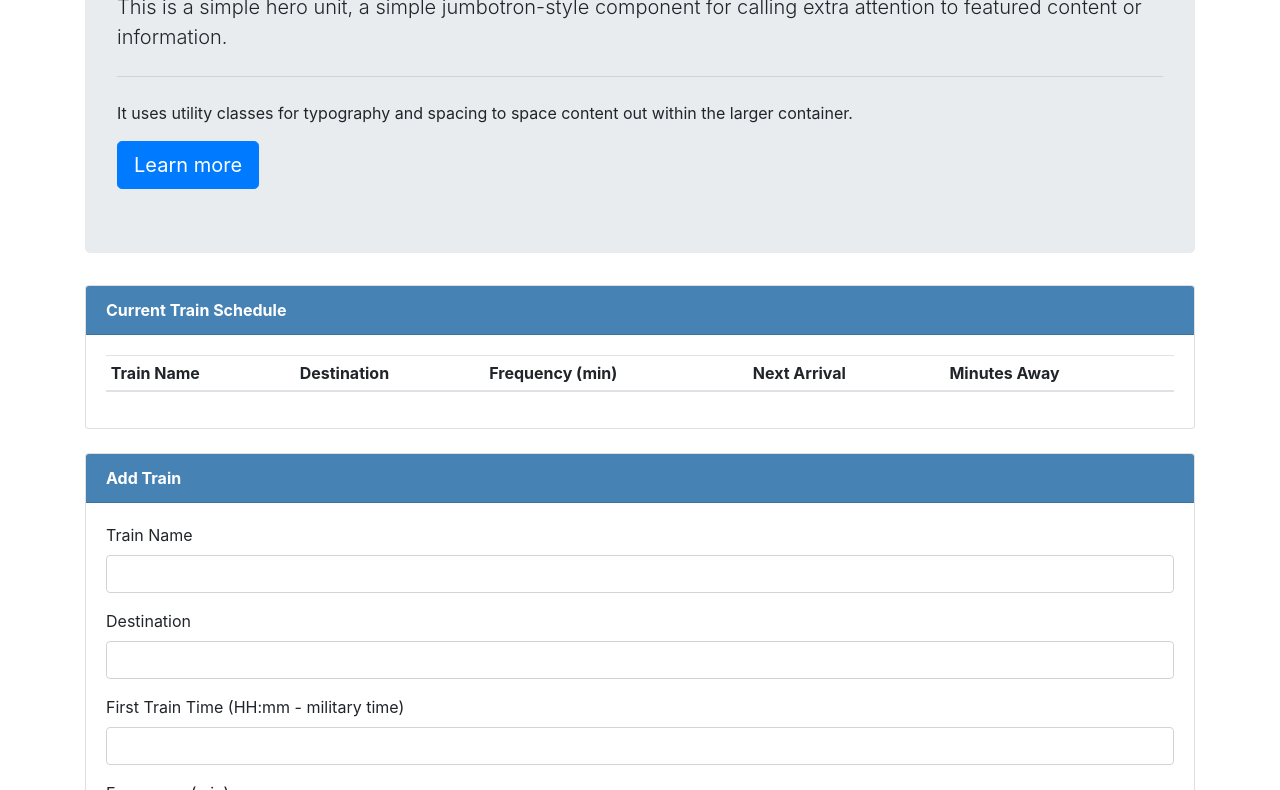
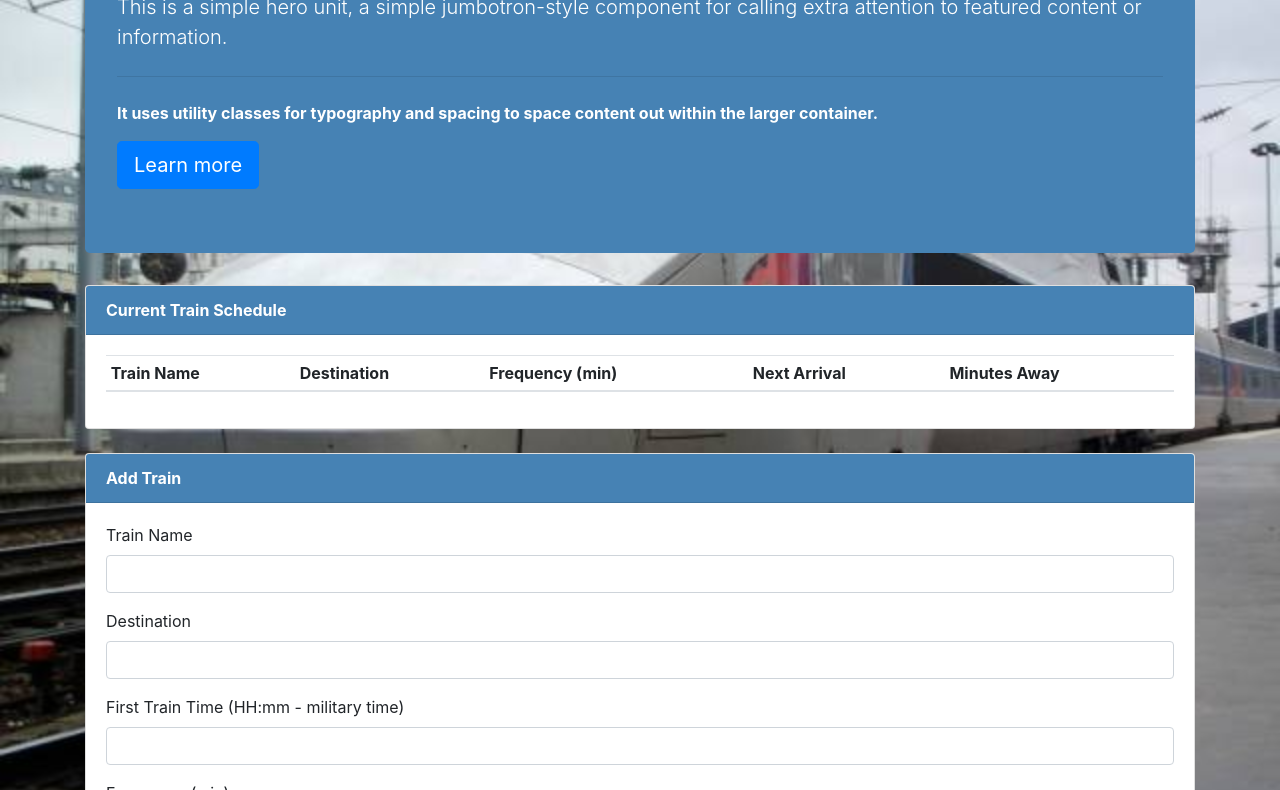
Before and after one commit to djfalciani/TrainScheduler, a plain HTML site: page index.html in a window 1280 px wide. Shown: the part 147-937 px from the top of the page. Drawn offline with nearby package versions, Linux system fonts and the light colour scheme; no server answers.

Commit message:
Added background image and styled jumbotron

```diff
--- a/assets/css/style.css
+++ b/assets/css/style.css
@@ -1,8 +1,18 @@
 body {
     /* background-color: aqua; */
+    background-image: url(../images/transport-q-c-640-480-6.jpg);
+     /* Full height */
+     height: 100%;
+     margin: 0;
+
+     /* Center and scale the image nicely */
+     background-position: center;
+     background-repeat: no-repeat;
+     background-size: cover;
+     background-attachment:fixed;
 }
 
-.div-header {
+.div-header, .jumbotron, .display-4 {
     background-color: steelblue;
     color: white;
     font-weight: bold;
```
